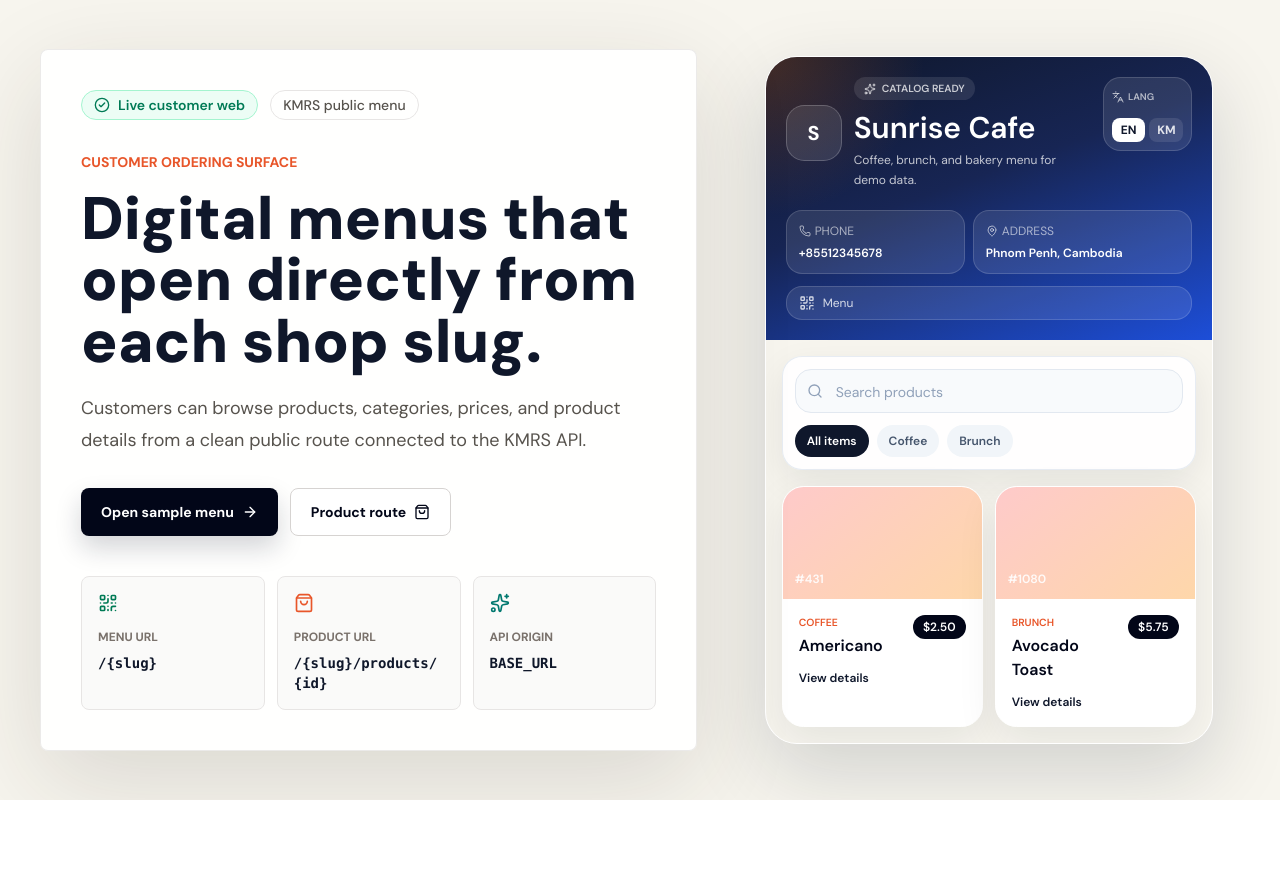
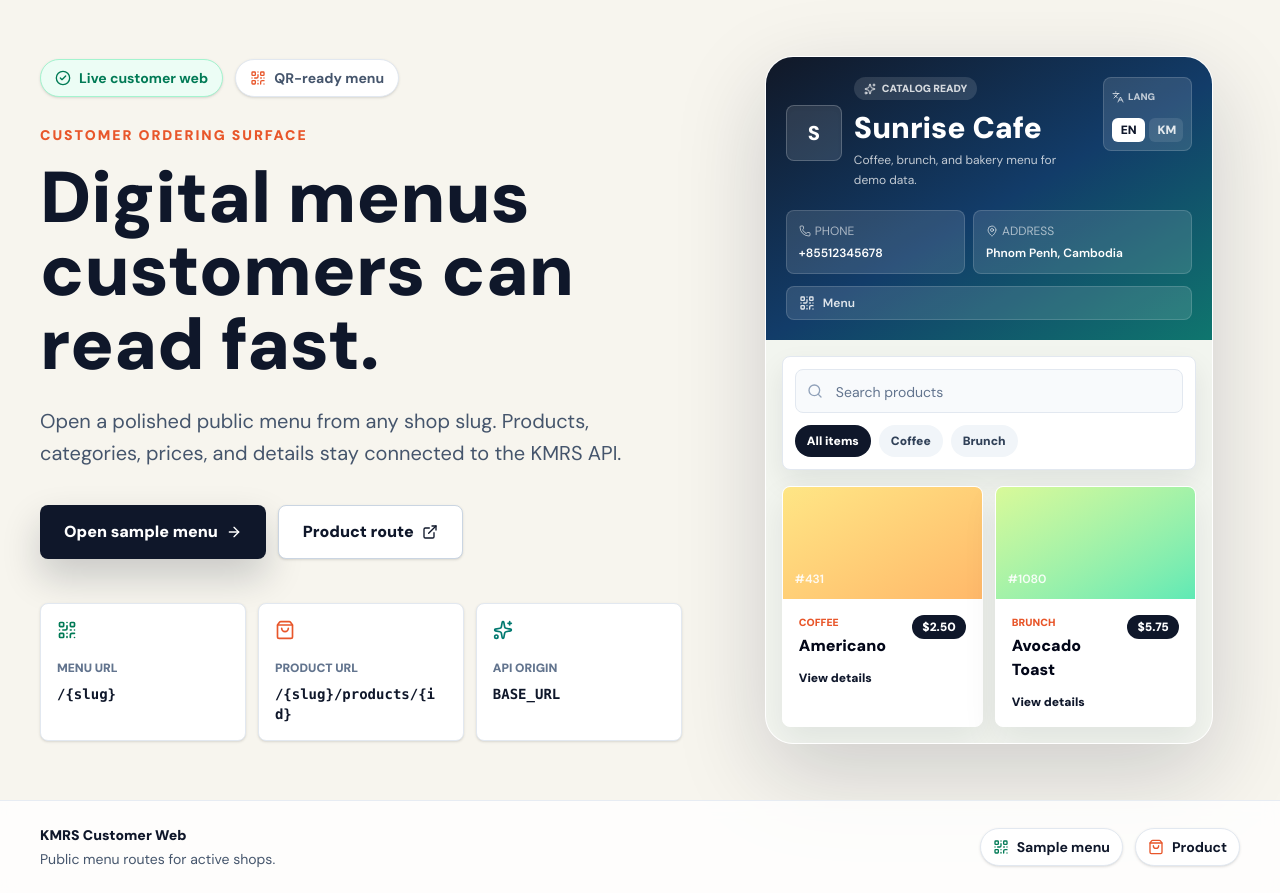
Before and after one commit to socheatathai/kmrs-app, a Next.js app in the folder apps/customer-web/: page / in a window 1280 px wide. Before the commit the page ends 800 px from the top, so only its background shows below. Built offline with nearby package versions, Linux system fonts and the light colour scheme.

Commit message:
update feature page

```diff
--- a/apps/customer-web/app/layout.tsx
+++ b/apps/customer-web/app/layout.tsx
@@ -15,7 +15,7 @@ const notoSansKhmer = Noto_Sans_Khmer({
 });
 
 export const metadata: Metadata = {
-  title: "KMRS Customer Web",
+  title: "kors Customer Web",
   description: "Customer-facing digital menu for KMRS shops.",
 };
 
--- a/apps/customer-web/app/page.tsx
+++ b/apps/customer-web/app/page.tsx
@@ -2,6 +2,7 @@ import Link from "next/link";
 import {
   ArrowRight,
   CheckCircle2,
+  ExternalLink,
   Languages,
   MapPin,
   Phone,
@@ -14,68 +15,69 @@ import {
 export default function Home() {
   return (
     <main className="min-h-screen overflow-hidden bg-canvas text-ink">
-      <section className="mx-auto grid min-h-screen w-full max-w-7xl items-center gap-10 px-5 py-8 sm:px-8 lg:grid-cols-[1.02fr_0.78fr] lg:px-10">
-        <div className="relative z-10 rounded-lg border border-stone-200/80 bg-white/92 p-6 shadow-[0_30px_100px_rgba(43,38,30,0.14)] backdrop-blur sm:p-8 lg:p-10">
-          <div className="mb-8 flex flex-wrap items-center gap-3">
-            <span className="inline-flex items-center gap-2 rounded-full border border-emerald-200 bg-emerald-50 px-3 py-1 text-sm font-semibold text-emerald-700">
+      <section className="mx-auto grid min-h-screen w-full max-w-7xl items-center gap-8 px-5 py-7 sm:px-8 lg:grid-cols-[0.92fr_0.72fr] lg:gap-14 lg:px-10">
+        <div className="relative z-10">
+          <div className="mb-7 flex flex-wrap items-center gap-3">
+            <span className="inline-flex items-center gap-2 rounded-full border border-emerald-200 bg-emerald-50 px-3.5 py-2 text-sm font-bold text-emerald-700 shadow-sm">
               <CheckCircle2 className="h-4 w-4" />
               Live customer web
             </span>
-            <span className="rounded-full border border-stone-200 px-3 py-1 text-sm font-medium text-stone-600">
-              KMRS public menu
+            <span className="inline-flex items-center gap-2 rounded-full border border-slate-200 bg-white px-3.5 py-2 text-sm font-bold text-slate-600 shadow-sm">
+              <QrCode className="h-4 w-4 text-coral" />
+              QR-ready menu
             </span>
           </div>
 
-          <p className="text-sm font-bold uppercase text-coral">
+          <p className="text-sm font-black uppercase tracking-[0.14em] text-coral">
             Customer ordering surface
           </p>
-          <h1 className="mt-4 max-w-3xl text-4xl font-black leading-[1.02] text-ink sm:text-5xl lg:text-6xl">
-            Digital menus that open directly from each shop slug.
+          <h1 className="mt-4 max-w-3xl text-4xl font-black leading-[1.02] text-ink sm:text-6xl lg:text-7xl">
+            Digital menus customers can read fast.
           </h1>
-          <p className="mt-5 max-w-2xl text-base leading-8 text-stone-600 sm:text-lg">
-            Customers can browse products, categories, prices, and product
-            details from a clean public route connected to the KMRS API.
+          <p className="mt-6 max-w-2xl text-lg leading-8 text-slate-600 sm:text-xl">
+            Open a polished public menu from any shop slug. Products,
+            categories, prices, and details stay connected to the KMRS API.
           </p>
 
-          <div className="mt-8 flex max-w-xl flex-col gap-3 sm:flex-row sm:flex-wrap">
+          <div className="mt-9 flex max-w-xl flex-col gap-3 sm:flex-row sm:flex-wrap">
             <Link
-              className="inline-flex min-h-12 items-center justify-center gap-2 whitespace-nowrap rounded-lg bg-slate-950 px-5 py-3 text-sm font-bold text-white shadow-[0_12px_26px_rgba(15,23,42,0.18)] transition hover:bg-stone-800"
+              className="inline-flex min-h-[3.25rem] items-center justify-center gap-2 whitespace-nowrap rounded-lg bg-ink px-6 py-3.5 text-base font-black text-white shadow-[0_18px_38px_rgba(15,23,42,0.2)] transition hover:-translate-y-0.5 hover:bg-slate-800"
               href="/sunrise-cafe"
             >
               <span>Open sample menu</span>
               <ArrowRight className="h-4 w-4" />
             </Link>
             <Link
-              className="inline-flex min-h-12 items-center justify-center gap-2 whitespace-nowrap rounded-lg border border-stone-300 bg-white px-5 py-3 text-sm font-bold text-slate-950 transition hover:border-stone-500"
-              href="/sunrise-cafe/products/demo-product"
+              className="inline-flex min-h-[3.25rem] items-center justify-center gap-2 whitespace-nowrap rounded-lg border border-slate-300 bg-white px-6 py-3.5 text-base font-black text-ink shadow-sm transition hover:-translate-y-0.5 hover:border-slate-500"
+              href="/sunrise-cafe/products/db386a55-7040-4fec-b4bd-9e7b77b05c89"
             >
               <span>Product route</span>
-              <ShoppingBag className="h-4 w-4" />
+              <ExternalLink className="h-4 w-4" />
             </Link>
           </div>
 
-          <div className="mt-10 grid gap-3 sm:grid-cols-3">
-            <div className="rounded-lg border border-stone-200 bg-stone-50 p-4">
-              <QrCode className="mb-4 h-5 w-5 text-emerald-700" />
-              <p className="text-xs font-bold uppercase text-stone-500">
+          <div className="mt-11 grid gap-3 sm:grid-cols-3">
+            <div className="rounded-lg border border-slate-200 bg-white p-4 shadow-sm">
+              <QrCode className="mb-5 h-5 w-5 text-emerald-700" />
+              <p className="text-xs font-black uppercase text-slate-500">
                 Menu URL
               </p>
               <code className="mt-2 block break-all text-sm font-semibold text-ink">
                 /&#123;slug&#125;
               </code>
             </div>
-            <div className="rounded-lg border border-stone-200 bg-stone-50 p-4">
-              <ShoppingBag className="mb-4 h-5 w-5 text-coral" />
-              <p className="text-xs font-bold uppercase text-stone-500">
+            <div className="rounded-lg border border-slate-200 bg-white p-4 shadow-sm">
+              <ShoppingBag className="mb-5 h-5 w-5 text-coral" />
+              <p className="text-xs font-black uppercase text-slate-500">
                 Product URL
               </p>
               <code className="mt-2 block break-all text-sm font-semibold text-ink">
                 /&#123;slug&#125;/products/&#123;id&#125;
               </code>
             </div>
-            <div className="rounded-lg border border-stone-200 bg-stone-50 p-4">
-              <Sparkles className="mb-4 h-5 w-5 text-teal-700" />
-              <p className="text-xs font-bold uppercase text-stone-500">
+            <div className="rounded-lg border border-slate-200 bg-white p-4 shadow-sm">
+              <Sparkles className="mb-5 h-5 w-5 text-teal-700" />
+              <p className="text-xs font-black uppercase text-slate-500">
                 API origin
               </p>
               <code className="mt-2 block break-all text-sm font-semibold text-ink">
@@ -85,20 +87,20 @@ export default function Home() {
           </div>
         </div>
 
-        <div className="relative mx-auto w-full max-w-md">
-          <div className="overflow-hidden rounded-[2rem] border border-white bg-white shadow-[0_28px_80px_rgba(15,23,42,0.16)]">
-            <div className="bg-[radial-gradient(circle_at_top_left,rgba(249,115,22,0.22),transparent_30%),linear-gradient(160deg,#0f172a_0%,#172554_44%,#1d4ed8_100%)] p-5 text-white">
+        <div className="relative mx-auto w-full max-w-[28rem]">
+          <div className="relative overflow-hidden rounded-[1.75rem] border border-white bg-white shadow-[0_30px_90px_rgba(15,23,42,0.18)]">
+            <div className="bg-[linear-gradient(150deg,#111827_0%,#123c69_52%,#0f766e_100%)] p-5 text-white">
               <div className="flex items-start justify-between gap-3">
                 <div className="flex items-center gap-3">
-                  <div className="grid h-14 w-14 shrink-0 place-items-center rounded-[1.15rem] border border-white/20 bg-white/10 text-xl font-bold">
+                  <div className="grid h-14 w-14 shrink-0 place-items-center rounded-lg border border-white/20 bg-white/[0.12] text-xl font-black shadow-inner">
                     S
                   </div>
                   <div>
-                    <p className="inline-flex items-center gap-1.5 rounded-full bg-white/10 px-2.5 py-1 text-[0.65rem] font-semibold uppercase text-white/75">
+                    <p className="inline-flex items-center gap-1.5 rounded-full bg-white/[0.12] px-2.5 py-1 text-[0.65rem] font-black uppercase text-white/80">
                       <Sparkles className="h-3 w-3" />
                       Catalog ready
                     </p>
-                    <h2 className="mt-2 text-3xl font-semibold text-white">
+                    <h2 className="mt-2 text-3xl font-black text-white">
                       Sunrise Cafe
                     </h2>
                     <p className="mt-1 text-xs leading-5 text-white/75">
@@ -106,16 +108,16 @@ export default function Home() {
                     </p>
                   </div>
                 </div>
-                <div className="w-24 rounded-[1.1rem] border border-white/15 bg-white/10 p-2">
-                  <p className="inline-flex items-center gap-1 text-[0.6rem] font-semibold uppercase text-white/65">
+                <div className="w-24 rounded-lg border border-white/15 bg-white/[0.12] p-2">
+                  <p className="inline-flex items-center gap-1 text-[0.6rem] font-black uppercase text-white/70">
                     <Languages className="h-3 w-3" />
                     Lang
                   </p>
                   <div className="mt-2 grid grid-cols-2 gap-1">
-                    <span className="rounded-lg bg-white px-2 py-1 text-center text-xs font-bold text-slate-900">
+                    <span className="rounded-md bg-white px-2 py-1 text-center text-xs font-black text-slate-900">
                       EN
                     </span>
-                    <span className="rounded-lg bg-white/10 px-2 py-1 text-center text-xs font-bold text-white/85">
+                    <span className="rounded-md bg-white/10 px-2 py-1 text-center text-xs font-black text-white/85">
                       KM
                     </span>
                   </div>
@@ -123,14 +125,14 @@ export default function Home() {
               </div>
 
               <div className="mt-5 grid grid-cols-[0.9fr_1.1fr] gap-2 text-xs text-white/80">
-                <div className="rounded-[1rem] border border-white/15 bg-white/10 p-3">
+                <div className="rounded-lg border border-white/15 bg-white/[0.12] p-3">
                   <p className="inline-flex items-center gap-1 uppercase text-white/60">
                     <Phone className="h-3 w-3" />
                     Phone
                   </p>
                   <p className="mt-1 font-semibold text-white">+85512345678</p>
                 </div>
-                <div className="rounded-[1rem] border border-white/15 bg-white/10 p-3">
+                <div className="rounded-lg border border-white/15 bg-white/[0.12] p-3">
                   <p className="inline-flex items-center gap-1 uppercase text-white/60">
                     <MapPin className="h-3 w-3" />
                     Address
@@ -141,17 +143,17 @@ export default function Home() {
                 </div>
               </div>
 
-              <div className="mt-3 flex items-center gap-2 rounded-[1rem] border border-white/15 bg-white/10 px-3 py-2 text-xs text-white/80">
+              <div className="mt-3 flex items-center gap-2 rounded-lg border border-white/15 bg-white/[0.12] px-3 py-2 text-xs font-semibold text-white/85">
                 <QrCode className="h-4 w-4" />
                 Menu
               </div>
             </div>
 
-            <div className="bg-canvas p-4">
-              <div className="rounded-[1.25rem] border border-slate-200/80 bg-white/90 p-3 shadow-[0_12px_34px_rgba(15,23,42,0.08)]">
+            <div className="bg-[#f2f5ef] p-4">
+              <div className="rounded-lg border border-slate-200 bg-white p-3 shadow-[0_12px_28px_rgba(15,23,42,0.08)]">
                 <div className="relative">
                   <Search className="absolute left-3 top-1/2 h-4 w-4 -translate-y-1/2 text-slate-400" />
-                  <div className="h-11 rounded-[1rem] border border-slate-200 bg-slate-50 pl-10 pr-3 text-sm leading-[2.75rem] text-slate-400">
+                  <div className="h-11 rounded-lg border border-slate-200 bg-slate-50 pl-10 pr-3 text-sm leading-[2.75rem] text-slate-500">
                     Search products
                   </div>
                 </div>
@@ -159,10 +161,10 @@ export default function Home() {
                 <div className="mt-3 flex gap-2 overflow-hidden">
                   {["All items", "Coffee", "Brunch"].map((category, index) => (
                     <span
-                      className={`shrink-0 rounded-full px-3 py-2 text-xs font-semibold ${
+                      className={`shrink-0 rounded-full px-3 py-2 text-xs font-black ${
                         index === 0
-                          ? "bg-slate-900 text-white"
-                          : "bg-slate-100 text-slate-600"
+                          ? "bg-ink text-white"
+                          : "bg-slate-100 text-slate-700"
                       }`}
                       key={category}
                     >
@@ -174,14 +176,26 @@ export default function Home() {
 
               <div className="mt-4 grid gap-3 sm:grid-cols-2">
                 {[
-                  ["Coffee", "Americano", "$2.50", "#431"],
-                  ["Brunch", "Avocado Toast", "$5.75", "#1080"],
-                ].map(([category, name, price, image]) => (
+                  [
+                    "Coffee",
+                    "Americano",
+                    "$2.50",
+                    "#431",
+                    "bg-gradient-to-br from-amber-200 to-orange-300",
+                  ],
+                  [
+                    "Brunch",
+                    "Avocado Toast",
+                    "$5.75",
+                    "#1080",
+                    "bg-gradient-to-br from-lime-200 to-emerald-300",
+                  ],
+                ].map(([category, name, price, image, tone]) => (
                   <div
-                    className="overflow-hidden rounded-[1.35rem] border border-white bg-white shadow-[0_14px_40px_rgba(15,23,42,0.08)]"
+                    className="overflow-hidden rounded-lg border border-white bg-white shadow-[0_14px_34px_rgba(15,23,42,0.08)]"
                     key={name}
                   >
-                    <div className="h-28 bg-[linear-gradient(140deg,#fecaca,#fed7aa)]">
+                    <div className={`h-28 ${tone}`}>
                       <div className="flex h-full items-end p-3 text-xs font-semibold uppercase text-white/90">
                         {image}
                       </div>
@@ -189,18 +203,18 @@ export default function Home() {
                     <div className="p-4">
                       <div className="flex items-start justify-between gap-3">
                         <div>
-                          <p className="text-[0.65rem] font-semibold uppercase text-coral">
+                          <p className="text-[0.65rem] font-black uppercase text-coral">
                             {category}
                           </p>
-                          <h3 className="mt-1 text-base font-semibold text-slate-950">
+                          <h3 className="mt-1 text-base font-black text-slate-950">
                             {name}
                           </h3>
                         </div>
-                        <p className="rounded-full bg-slate-950 px-2.5 py-1 text-xs font-semibold text-white">
+                        <p className="rounded-full bg-ink px-2.5 py-1 text-xs font-black text-white">
                           {price}
                         </p>
                       </div>
-                      <p className="mt-3 text-xs font-semibold text-slate-900">
+                      <p className="mt-3 text-xs font-black text-slate-900">
                         View details
                       </p>
                     </div>
@@ -211,6 +225,32 @@ export default function Home() {
           </div>
         </div>
       </section>
+
+      <footer className="border-t border-slate-200/80 bg-white/80 px-5 py-6 backdrop-blur sm:px-8 lg:px-10">
+        <div className="mx-auto flex w-full max-w-7xl flex-col gap-5 text-sm text-slate-600 sm:flex-row sm:items-center sm:justify-between">
+          <div>
+            <p className="font-black text-ink">KMRS Customer Web</p>
+            <p className="mt-1">Public menu routes for active shops.</p>
+          </div>
+
+          <nav className="flex flex-wrap gap-3 sm:justify-end">
+            <Link
+              className="inline-flex items-center gap-2 rounded-full border border-slate-200 bg-white px-3 py-2 font-bold text-ink shadow-sm transition hover:border-slate-400"
+              href="/sunrise-cafe"
+            >
+              <QrCode className="h-4 w-4 text-emerald-700" />
+              Sample menu
+            </Link>
+            <Link
+              className="inline-flex items-center gap-2 rounded-full border border-slate-200 bg-white px-3 py-2 font-bold text-ink shadow-sm transition hover:border-slate-400"
+              href="/sunrise-cafe/products/db386a55-7040-4fec-b4bd-9e7b77b05c89"
+            >
+              <ShoppingBag className="h-4 w-4 text-coral" />
+              Product
+            </Link>
+          </nav>
+        </div>
+      </footer>
     </main>
   );
 }
```
Also changed, not shown: apps/customer-web/app/[slug]/products/[productId]/page.tsx (+9 -3 lines), apps/customer-web/lib/api.ts (+10 -0 lines).
